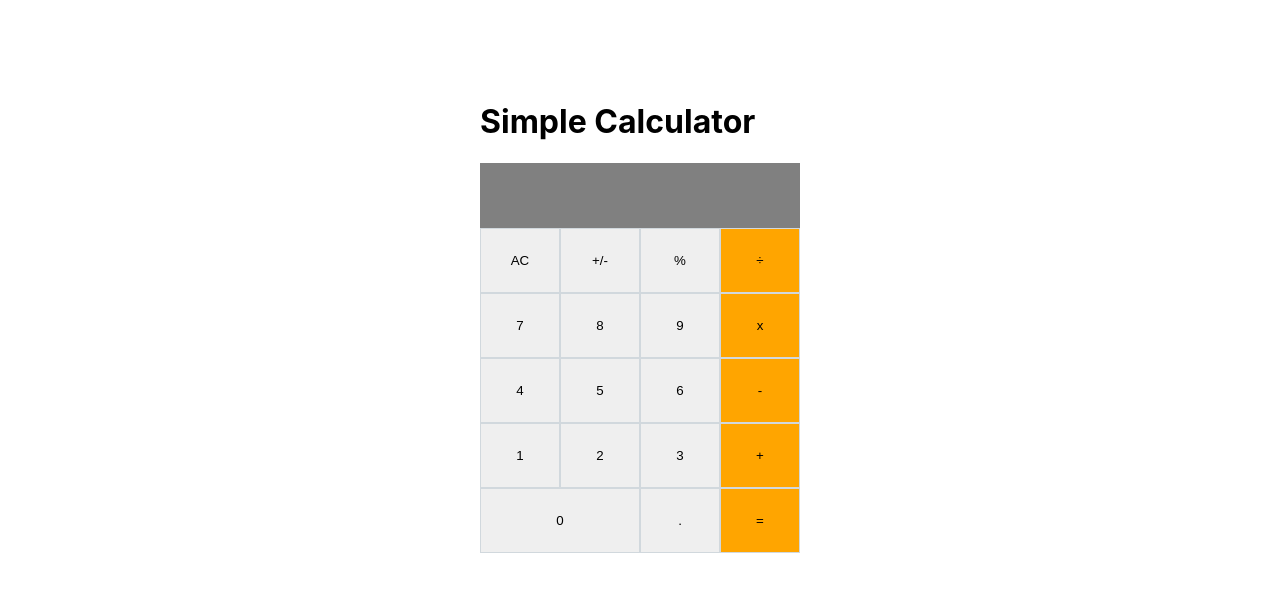
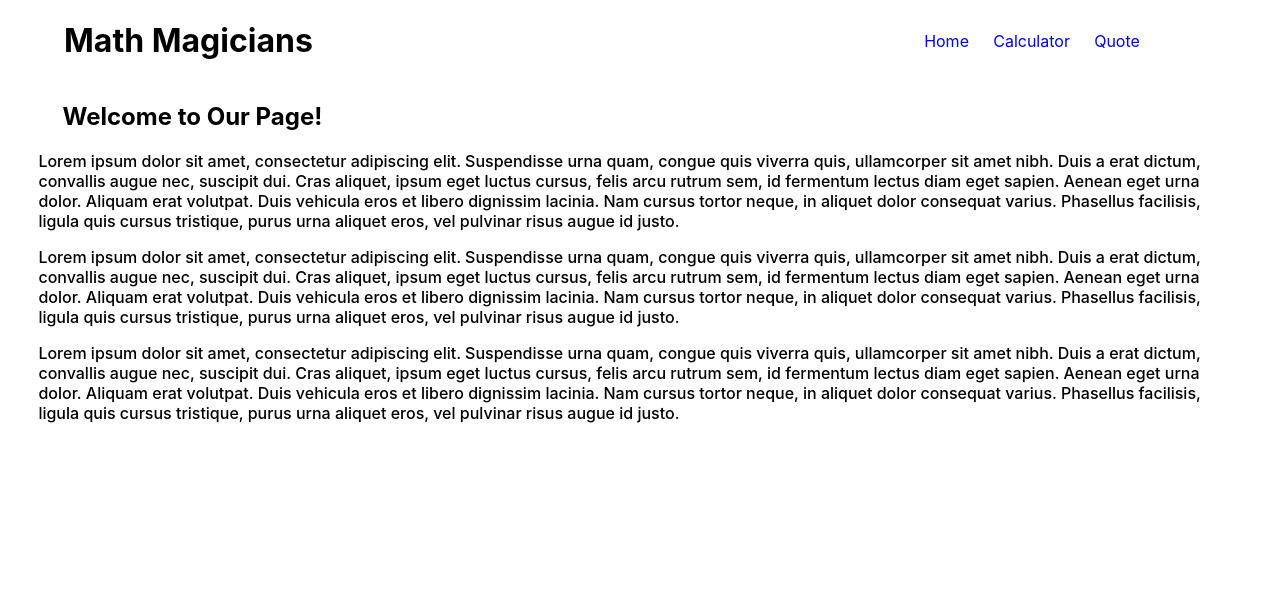
Before and after one commit to Zelalem1222/Math-magician, a React (Create React App) app: page / in a window 1280 px wide. Shown: the top 592 px of the page. Built offline with nearby package versions, Linux system fonts and the light colour scheme.

Commit message:
Modify the app

```diff
--- a/package.json
+++ b/package.json
@@ -12,6 +12,7 @@
     "react-dom": "^18.2.0",
     "react-router-dom": "^6.3.0",
     "react-scripts": "5.0.1",
+    "styled-components": "^5.3.5",
     "web-vitals": "^2.1.4"
   },
   "scripts": {
--- a/src/App.js
+++ b/src/App.js
@@ -1,8 +1,21 @@
 import './App.css';
+import { Routes, Route } from 'react-router-dom';
 import Calculator from './components/calculator';
+import Navbar from './components/navBar';
+import Home from './components/home';
+import Quote from './components/qoute';
 
 function App() {
-  return <Calculator />;
+  return (
+    <div>
+      <Navbar />
+      <Routes>
+        <Route path="/" element={<Home />} />
+        <Route path="/quote" element={<Quote />} />
+        <Route path="/calculator" element={<Calculator />} />
+      </Routes>
+    </div>
+  );
 }
 
 export default App;
--- a/src/components/calculator.js
+++ b/src/components/calculator.js
@@ -18,40 +18,40 @@ function Calculator() {
   return (
 
     <div className="container">
-      <h1>Simple Calculator</h1>
+      <h1>Let&apos;s do some math!</h1>
       <div className="display">
         <span>{next}</span>
         <span>{operation}</span>
         <span>{total}</span>
       </div>
       <div>
-        <button value="AC" type="button" onClick={handleClick}>AC</button>
-        <button value="+/-" type="button" onClick={handleClick}>+/-</button>
-        <button value="%" type="button" onClick={handleClick}>%</button>
-        <button value="/" className="orange" onClick={handleClick} type="button"> &#247;</button>
+        <button type="button" onClick={handleClick}>AC</button>
+        <button type="button" onClick={handleClick}>+/-</button>
+        <button type="button" onClick={handleClick}>%</button>
+        <button className="orange" onClick={handleClick} type="button"> &#247;</button>
       </div>
       <div>
-        <button value="7" type="button" onClick={handleClick}>7</button>
-        <button value="8" type="button" onClick={handleClick}>8</button>
-        <button value="9" type="button" onClick={handleClick}>9</button>
-        <button value="*" className="orange" onClick={handleClick} type="button">x</button>
+        <button type="button" onClick={handleClick}>7</button>
+        <button type="button" onClick={handleClick}>8</button>
+        <button type="button" onClick={handleClick}>9</button>
+        <button className="orange" onClick={handleClick} type="button">x</button>
       </div>
       <div>
-        <button value="4" type="button" onClick={handleClick}>4</button>
-        <button value="5" type="button" onClick={handleClick}>5</button>
-        <button value="6" type="button" onClick={handleClick}>6</button>
-        <button value="-" className="orange" onClick={handleClick} type="button">-</button>
+        <button type="button" onClick={handleClick}>4</button>
+        <button type="button" onClick={handleClick}>5</button>
+        <button type="button" onClick={handleClick}>6</button>
+        <button className="orange" onClick={handleClick} type="button">-</button>
       </div>
       <div>
-        <button value="1" type="button" onClick={handleClick}>1</button>
-        <button value="2" type="button" onClick={handleClick}>2</button>
-        <button value="3" type="button" onClick={handleClick}>3</button>
-        <button value="+" className="orange" onClick={handleClick} type="button">+</button>
+        <button type="button" onClick={handleClick}>1</button>
+        <button type="button" onClick={handleClick}>2</button>
+        <button type="button" onClick={handleClick}>3</button>
+        <button className="orange" onClick={handleClick} type="button">+</button>
       </div>
       <div>
-        <button value="0" onClick={handleClick} className="wide-button" type="button">0</button>
-        <button value="." type="button" onClick={handleClick}>.</button>
-        <button value="=" onClick={handleClick} className="orange" type="button">=</button>
+        <button onClick={handleClick} className="wide-button" type="button">0</button>
+        <button type="button" onClick={handleClick}>.</button>
+        <button onClick={handleClick} className="orange" type="button">=</button>
       </div>
     </div>
   );
--- a/src/index.js
+++ b/src/index.js
@@ -1,5 +1,6 @@
 import React from 'react';
 import ReactDOM from 'react-dom/client';
+import { BrowserRouter } from 'react-router-dom';
 import './index.css';
 import App from './App';
 import reportWebVitals from './reportWebVitals';
@@ -7,7 +8,9 @@ import reportWebVitals from './reportWebVitals';
 const root = ReactDOM.createRoot(document.getElementById('root'));
 root.render(
   <React.StrictMode>
-    <App />
+    <BrowserRouter>
+      <App />
+    </BrowserRouter>
   </React.StrictMode>,
 );
 
```
Also changed, not shown: 1 other file (tests, documents, lock files or other folders).
